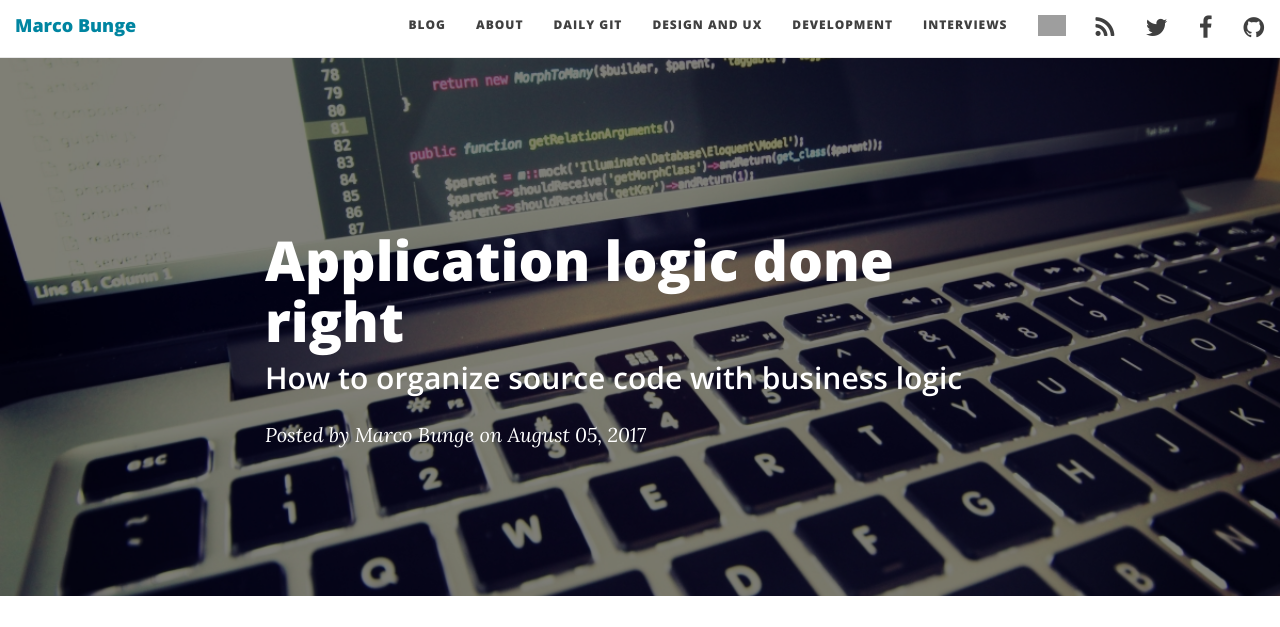
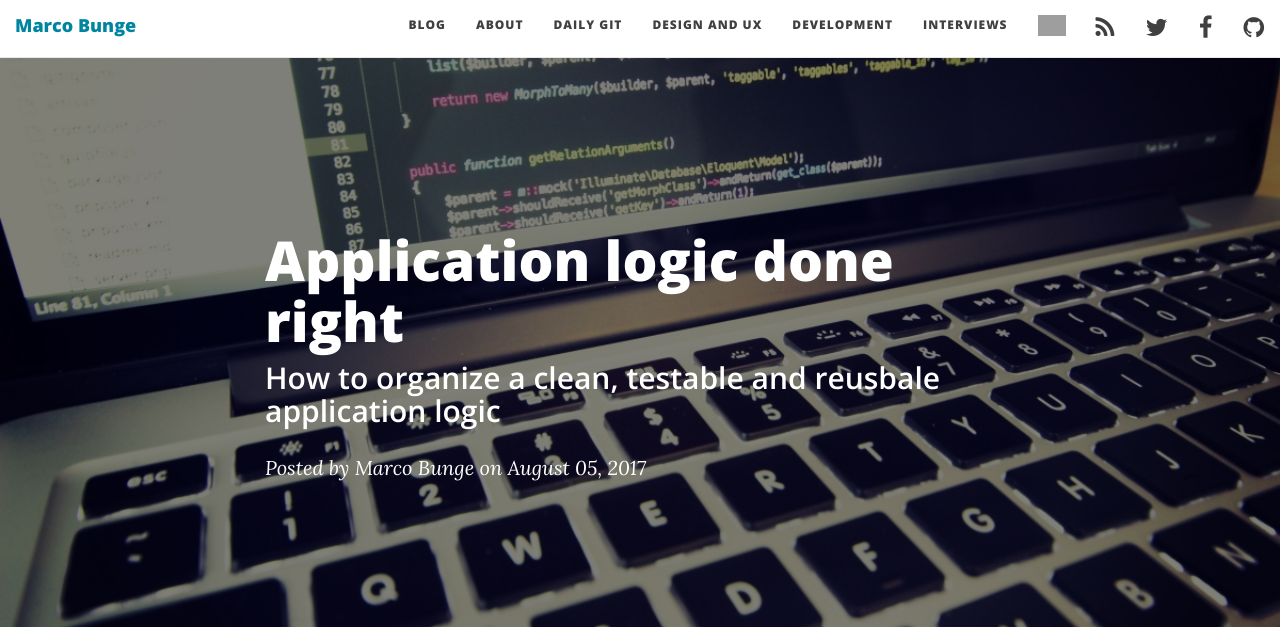
Before and after one commit to mbunge/mbunge.github.io, a Jekyll site: the page built from _posts/2017-08-05-application-logic-done-right.markdown, in a window 1280 px wide and 1400 px high. Shown: the top 627 px of the window. Built offline with Jekyll 4.4.1, drawn with Linux system fonts in a browser that asks for light colours; nearby versions of some CDN libraries; comment, search, counter and statistics services are not loaded; some of the changed text lies outside the part shown; grey boxes are pictures that could not be loaded.

Commit message:
Update 2017-08-05-application-logic-done-right.markdown

```diff
--- a/_posts/2017-08-05-application-logic-done-right.markdown
+++ b/_posts/2017-08-05-application-logic-done-right.markdown
@@ -1,7 +1,7 @@
 ---
 layout:     post
 title:      "Application logic done right"
-subtitle:   "How to organize source code with business logic"
+subtitle:   "How to organize a clean, testable and reusbale application logic"
 date:       2017-08-05 02:14:00
 published:  2017-08-05 02:14:00
 author:     "Marco Bunge"
@@ -13,6 +13,7 @@ tags:
  - how-to
  - application
  - clean
+ - application logic
 ---
 
 Typically small http applications does only have to manage HTTP communication on top of a tiny MVC-Framework. A client performs a request, which is handled by a controller. The controller invoke the **model** and assigens the result data to a **view**. The **controller** converts the view into a response and delivers the response back to the client.
```
Also changed, not shown: other parts of _posts/2017-08-05-application-logic-done-right.markdown (+1 -1 lines).
